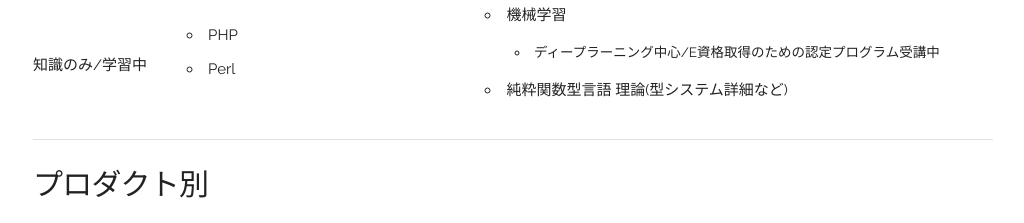
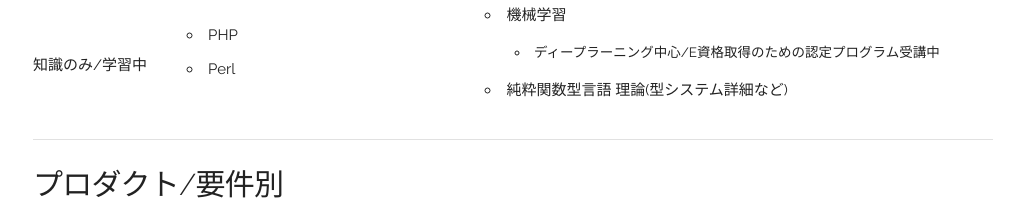
Before and after one commit to hakoai/hakoai.github.io, a plain HTML site: page index.html in a window 1280 px wide. Shown: the part 2356-2579 px from the top of the page, without its empty margins (127-1151 px from the left). Drawn offline with Linux system fonts and the light colour scheme.

Commit message:
プロダクト -> プロダクト/要件

```diff
--- a/index.html
+++ b/index.html
@@ -190,7 +190,7 @@
           </tr>
         </tbody>
       </table>
-      <h4>プロダクト別</h4>
+      <h4>プロダクト/要件別</h4>
       <ul>
         <li>ミラーレス一眼/デジタルスチルカメラ/スマートフォンカメラ開発(C/C++)(6年間)
           <ul>
```
